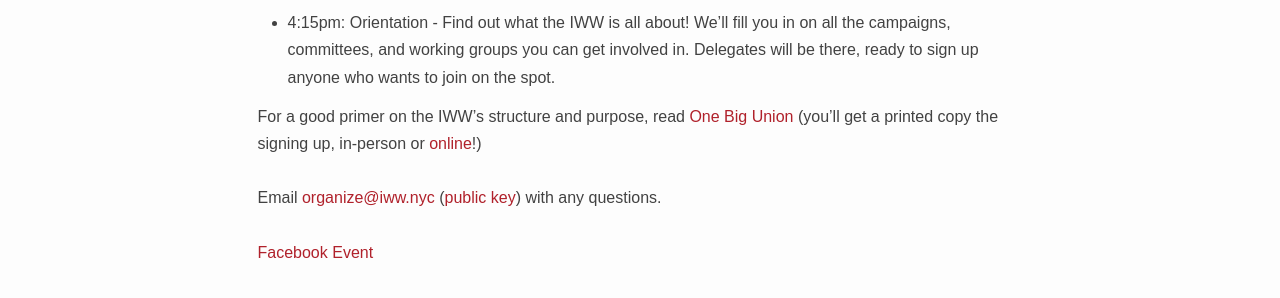
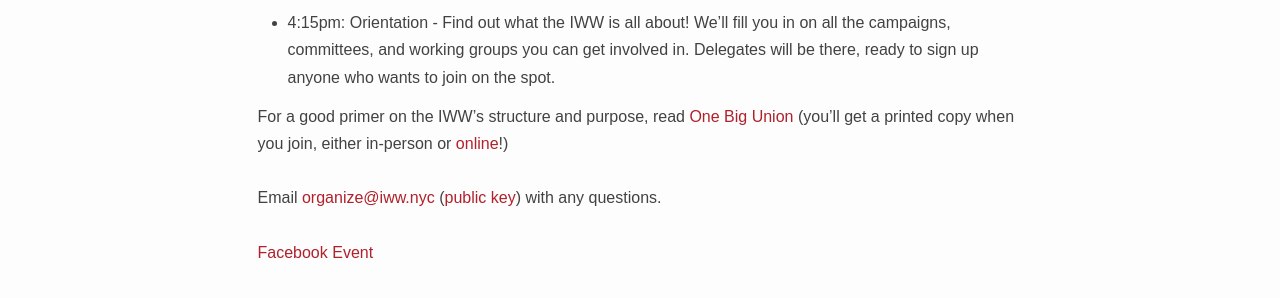
Before and after one commit to IWW-NYC-GMB/iww.nyc, a Jekyll site: the page built from _events/december-2019-orientation.md, in a window 1280 px wide and 900 px high, scrolled down 1577 px. Shown: the part 207-505 px from the top of the window. Built offline with Jekyll 4.4.1, drawn with Linux system fonts in a browser that asks for light colours; some web fonts are replaced.

Commit message:
Update december-2019-orientation.md

```diff
--- a/_events/december-2019-orientation.md
+++ b/_events/december-2019-orientation.md
@@ -22,7 +22,7 @@
 * 3:30pm: Social (with snacks!)
 * 4:15pm: Orientation - Find out what the IWW is all about! We’ll fill you in on all the campaigns, committees, and working groups you can get involved in. Delegates will be there, ready to sign up anyone who wants to join on the spot.
 
-For a good primer on the IWW's structure and purpose, read [One Big Union](https://iww.org/about/official/OBU) (you'll get a printed copy the signing up, in-person or [online](https://redcard.iww.org/user/register)!)
+For a good primer on the IWW's structure and purpose, read [One Big Union](https://iww.org/about/official/OBU) (you'll get a printed copy when you join, either in-person or [online](https://redcard.iww.org/user/register)!)
 
 Email <mailto:organize@iww.nyc> ([public key](/assets/keys/publickey.organize@iww.nyc.asc)) with any questions.
 
```
